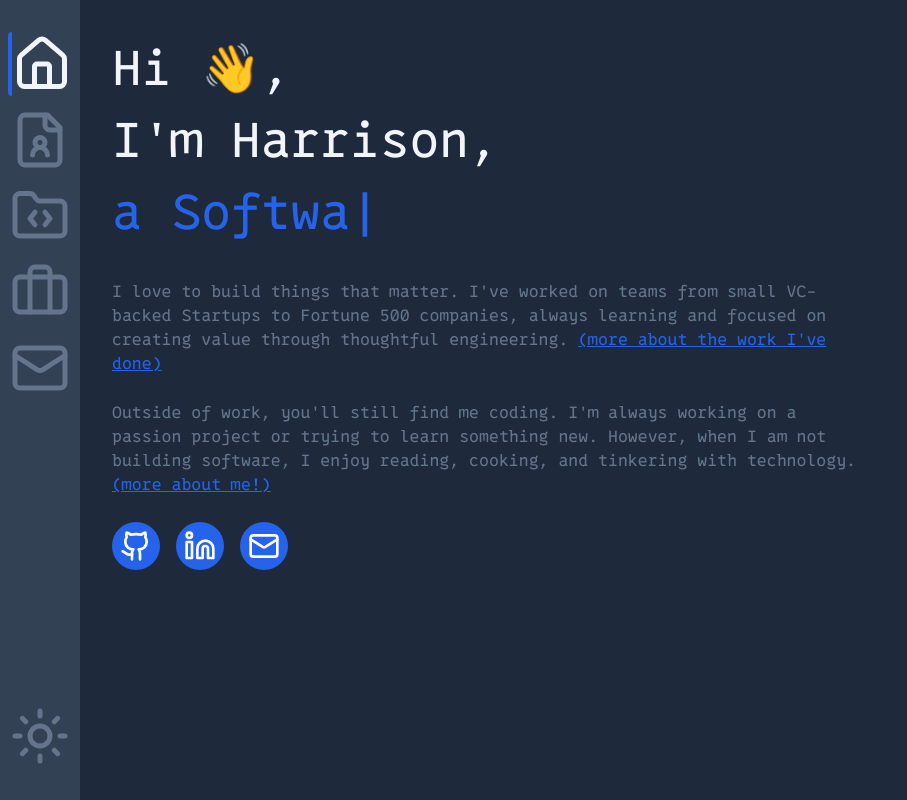
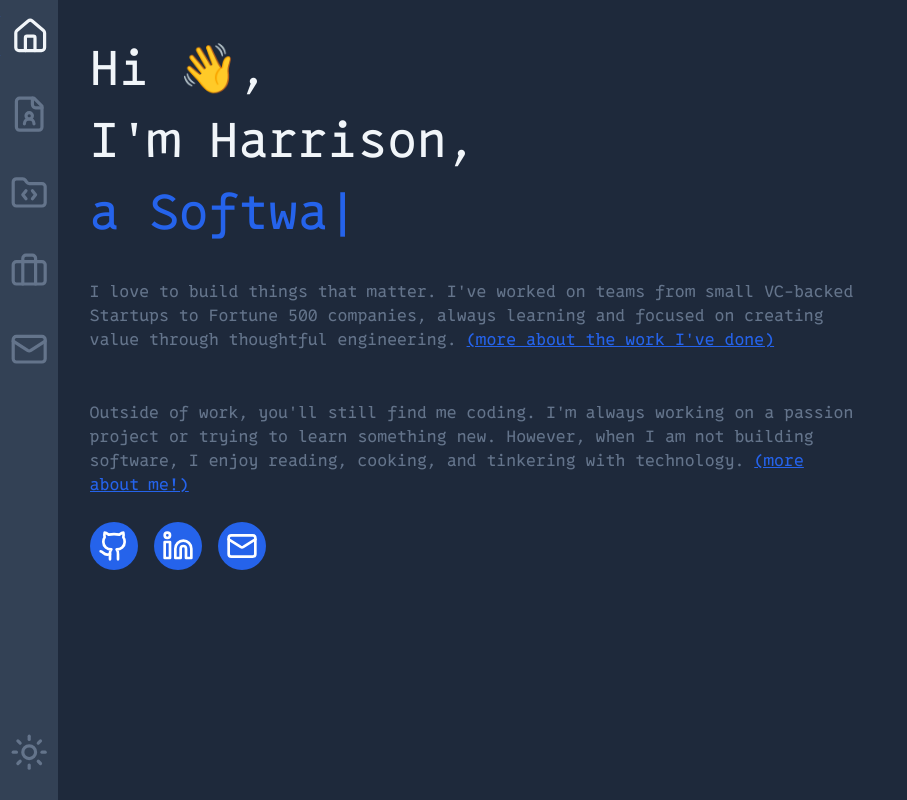
Before and after one commit to Harrison-Blair/personal-website, a Next.js app: page / in a window 1280 px wide. Shown: the whole page, without its empty margins (0-907 px from the left). Built offline with nearby package versions, Linux system fonts and the light colour scheme.

Commit message:
scaling nav bar and icon size

```diff
--- a/src/app/components/layout/Navigation.tsx
+++ b/src/app/components/layout/Navigation.tsx
@@ -6,7 +6,7 @@ import { usePathname } from 'next/navigation';
 import { useState, useEffect } from 'react';
 
 export default function Navigation() {
-    const ICON_SIZE = 60;
+    const ICON_SIZE = '3vw';
     const pathname = usePathname();
     const [isDark, setIsDark] = useState(false);
 
@@ -39,18 +39,17 @@ export default function Navigation() {
     ];
 
     return (
-        <nav className="fixed left-0 top-0 h-full w-20 bg-[var(--muted)] flex flex-col items-center justify-between py-8">
-            <ul className="flex flex-col space-y-3">
+        <nav className="fixed left-0 top-0 h-full w-[var(--nav-width)] bg-[var(--muted)] flex flex-col items-center justify-between py-[clamp(1rem,2vh,2rem)]">
+            <ul className="flex flex-col">
                 {topNavItems.map(({ href, icon: Icon, label }) => (
                     <li key={href}>
                         <Link
                             href={href}
                             title={label}
-                            className={`flex items-center justify-center w-16 h-16 rounded transition-colors relative ${
-                                pathname === href
-                                    ? 'text-[var(--foreground)] border-l-4 border-[var(--primary)]'
+                            className={`flex items-center justify-center w-[5vw] h-[5vh] mb-[3vw] rounded transition-colors relative ${pathname === href
+                                    ? 'text-[var(--foreground)] border-l-2 border-[var(--primary)]'
                                     : 'text-[var(--secondary)] hover:text-[var(--accent)]'
-                            }`}
+                                }`}
                         >
                             <Icon size={ICON_SIZE} />
                         </Link>
--- a/src/app/globals.css
+++ b/src/app/globals.css
@@ -9,6 +9,7 @@
   --primary: #2563eb;
   --secondary: #6c757d;
   --accent: #0ea5e9;
+  --nav-width: clamp(3.5vw, 4.5vw, 5.5vw);
 }
 
 .dark {
--- a/src/app/layout.tsx
+++ b/src/app/layout.tsx
@@ -26,7 +26,7 @@ export default function RootLayout({
     <html lang="en">
       <body className={`${protoNF.variable} ${protoMonoNF.variable} antialiased`}>
         <Navigation />
-        <main className="flex-1 ml-20 p-8">
+        <main className="ml-[var(--nav-width)] p-8">
           {children}
         </main>
       </body>
```
